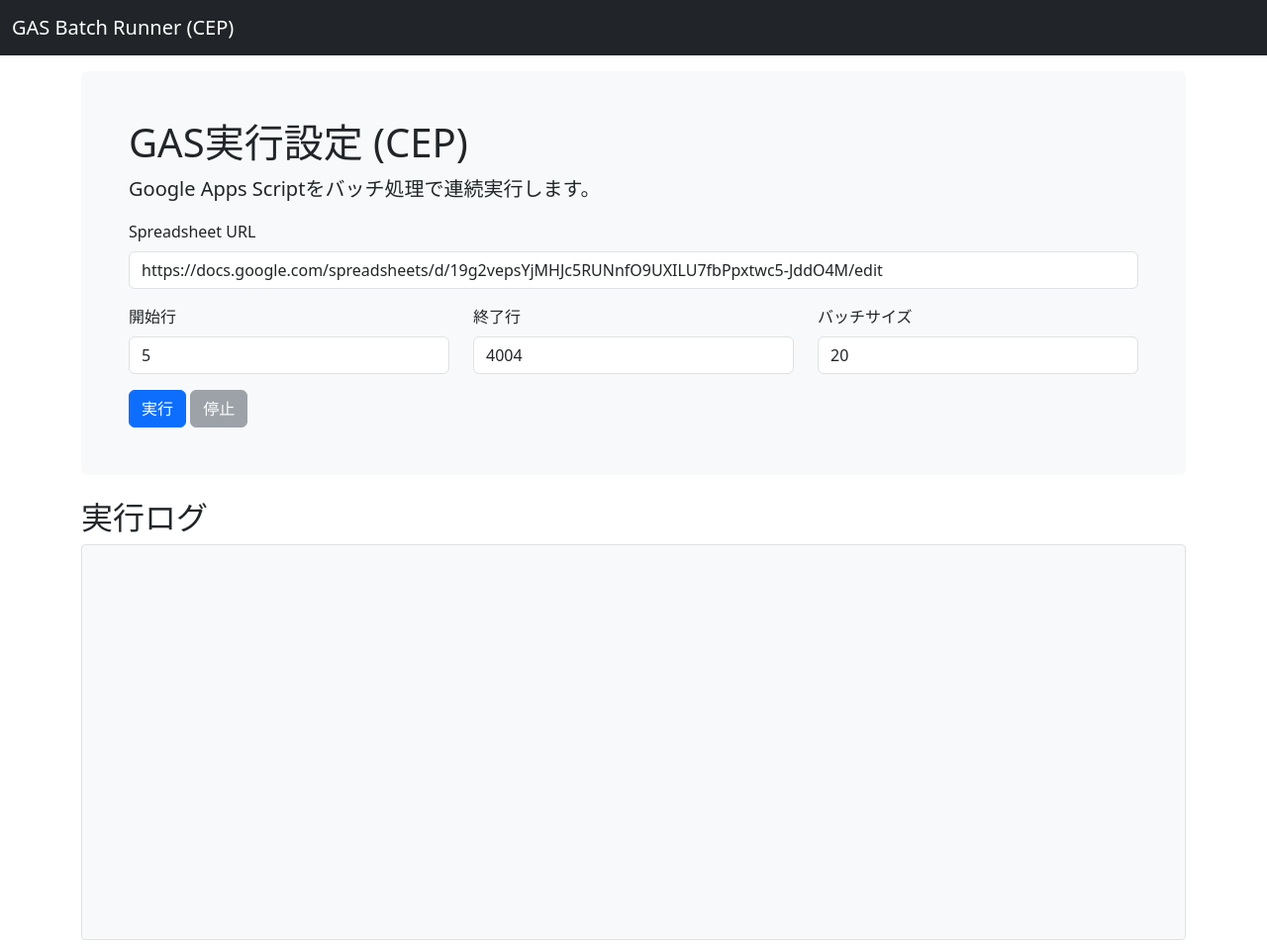
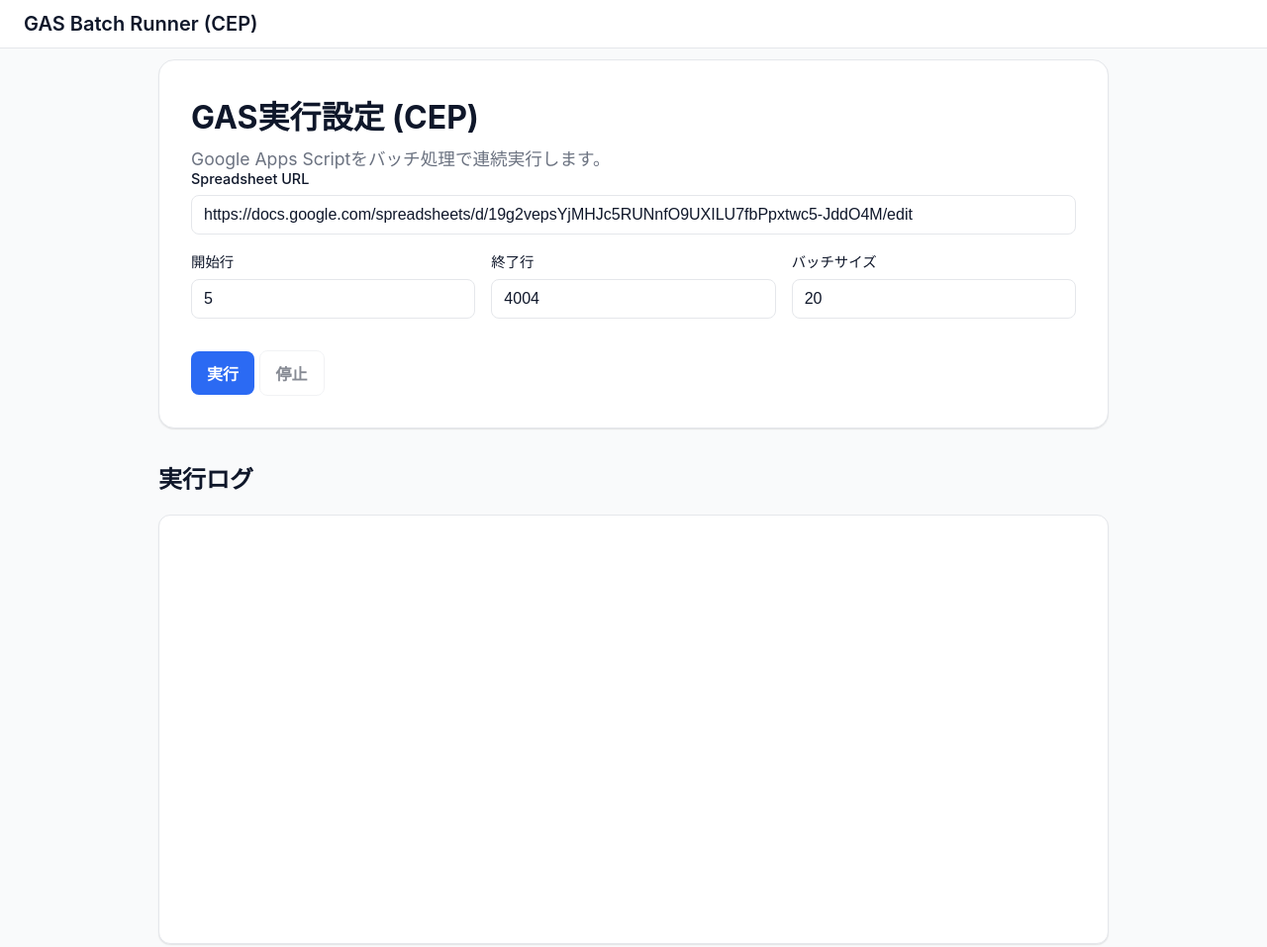
Before and after one commit to masaakikubota/AnyAIDashboard-Master, a plain HTML site: page AnyAIDashboard_CEP_GAS.html in a window 1280 px wide. Shown: the whole page at 99% size. Drawn offline with nearby package versions, Linux system fonts and the light colour scheme.

Commit message:
Add files via upload

```diff
--- a/AnyAIDashboard_CEP_GAS.html
+++ b/AnyAIDashboard_CEP_GAS.html
@@ -4,60 +4,45 @@
     <meta charset="UTF-8">
     <meta name="viewport" content="width=device-width, initial-scale=1.0">
     <title>GAS Batch Runner - CEP</title>
-    <link href="https://cdn.jsdelivr.net/npm/bootstrap@5.3.3/dist/css/bootstrap.min.css" rel="stylesheet">
-    <style>
-        body {
-            padding-top: 4.5rem;
-        }
-        #log-container {
-            height: 400px;
-            background-color: #f8f9fa;
-            border: 1px solid #dee2e6;
-            border-radius: 0.25rem;
-            padding: 1rem;
-            overflow-y: scroll;
-            font-family: monospace;
-            white-space: pre-wrap;
-            word-wrap: break-word;
-        }
-    </style>
+    <link rel="stylesheet" href="tokens.css">
+    <link rel="stylesheet" href="custom.css">
 </head>
 <body>
-    <nav class="navbar navbar-expand-md navbar-dark fixed-top bg-dark">
-        <div class="container-fluid">
-            <a class="navbar-brand" href="#">GAS Batch Runner (CEP)</a>
-        </div>
+    <nav class="navbar">
+        <a class="navbar-brand" href="index.html">GAS Batch Runner (CEP)</a>
     </nav>
 
     <main class="container">
-        <div class="bg-light p-5 rounded">
+        <div class="header-section">
             <h1>GAS実行設定 (CEP)</h1>
-            <p class="lead">Google Apps Scriptをバッチ処理で連続実行します。</p>
+            <p>Google Apps Scriptをバッチ処理で連続実行します。</p>
             <form id="runner-form">
-                <div class="mb-3">
+                <div class="form-group">
                     <label for="sheet-url" class="form-label">Spreadsheet URL</label>
                     <input type="url" class="form-control" id="sheet-url" value="https://docs.google.com/spreadsheets/d/19g2vepsYjMHJc5RUNnfO9UXILU7fbPpxtwc5-JddO4M/edit" required>
                 </div>
-                <div class="row">
-                    <div class="col-md-4 mb-3">
+                <div class="form-grid">
+                    <div class="form-group">
                         <label for="start-row" class="form-label">開始行</label>
                         <input type="number" class="form-control" id="start-row" value="5" required>
                     </div>
-                    <div class="col-md-4 mb-3">
+                    <div class="form-group">
                         <label for="end-row" class="form-label">終了行</label>
                         <input type="number" class="form-control" id="end-row" value="4004" required>
                     </div>
-                    <div class="col-md-4 mb-3">
+                    <div class="form-group">
                         <label for="batch-size" class="form-label">バッチサイズ</label>
                         <input type="number" class="form-control" id="batch-size" value="20" required>
                     </div>
                 </div>
-                <button type="submit" class="btn btn-primary">実行</button>
-                <button type="button" class="btn btn-secondary" id="stop-button" disabled>停止</button>
+                <div class="button-group">
+                    <button type="submit" class="btn btn-primary">実行</button>
+                    <button type="button" class="btn btn-secondary" id="stop-button" disabled>停止</button>
+                </div>
             </form>
         </div>
 
-        <div class="mt-4">
+        <div class="log-section">
             <h2>実行ログ</h2>
             <div id="log-container"></div>
         </div>
@@ -81,7 +66,7 @@
         }
 
         function extractSheetId(url) {
-            const match = url.match(/\/d\/([a-zA-Z0-9-_]+)/);
+            const match = url.match(///d\/([a-zA-Z0-9-_]+)/);
             return match ? match[1] : null;
         }
 
--- /dev/null
+++ b/custom.css
@@ -0,0 +1,184 @@
+/* General Body and Layout */
+body {
+    font-family: -apple-system, BlinkMacSystemFont, "Segoe UI", Roboto, Helvetica, Arial, sans-serif, "Apple Color Emoji", "Segoe UI Emoji", "Segoe UI Symbol";
+    margin: 0;
+    padding: 60px 24px 24px 24px;
+}
+
+.container {
+    max-width: 960px;
+    margin: 0 auto;
+    padding: 0 15px;
+}
+
+/* Navbar */
+.navbar {
+    background-color: var(--bg);
+    border-bottom: 1px solid var(--border);
+    padding: 12px 24px;
+    position: fixed;
+    top: 0;
+    left: 0;
+    right: 0;
+    z-index: 100;
+}
+
+.navbar-brand {
+    font-size: 1.25rem;
+    font-weight: 600;
+    color: var(--text);
+    text-decoration: none;
+}
+
+/* Header Section */
+.header-section {
+    background-color: var(--bg);
+    padding: 32px;
+    border-radius: var(--radius-lg);
+    border: 1px solid var(--border);
+    box-shadow: var(--shadow-card);
+}
+
+.header-section h1 {
+    font-size: 2rem;
+    font-weight: 700;
+    margin: 0 0 8px 0;
+}
+
+.header-section p {
+    font-size: 1.1rem;
+    color: var(--muted);
+    margin: 0;
+}
+
+/* Form Elements */
+.form-grid {
+    display: grid;
+    grid-template-columns: repeat(3, 1fr);
+    gap: 16px;
+}
+
+.form-group {
+    margin-bottom: 16px;
+}
+
+.form-label {
+    display: block;
+    font-weight: 500;
+    margin-bottom: 8px;
+    font-size: 0.9rem;
+}
+
+.form-control {
+    width: 100%;
+    padding: 10px 12px;
+    border: 1px solid var(--border);
+    border-radius: var(--radius-sm);
+    background-color: var(--bg);
+    color: var(--text);
+    font-size: 1rem;
+    box-sizing: border-box; /* Important for width */
+}
+
+.form-control:focus {
+    outline: none;
+    border-color: var(--primary);
+    box-shadow: 0 0 0 2px rgba(43, 106, 243, 0.2);
+}
+
+/* Buttons */
+.button-group {
+    margin-top: 16px;
+}
+
+.btn {
+    padding: 10px 16px;
+    border: none;
+    border-radius: var(--radius-sm);
+    font-weight: 600;
+    font-size: 1rem;
+    cursor: pointer;
+    transition: background-color 0.2s ease;
+}
+
+.btn-primary {
+    background-color: var(--primary);
+    color: white;
+}
+
+.btn-primary:hover {
+    background-color: var(--primary-600);
+}
+
+.btn-secondary {
+    background-color: var(--bg);
+    color: var(--text);
+    border: 1px solid var(--border);
+}
+
+.btn-secondary:hover {
+    background-color: var(--bg-subtle);
+}
+
+.btn:disabled {
+    opacity: 0.5;
+    cursor: not-allowed;
+}
+
+/* Log Container */
+.log-section {
+    margin-top: 32px;
+}
+
+#log-container {
+    height: 400px;
+    background-color: var(--bg);
+    border: 1px solid var(--border);
+    border-radius: var(--radius-md);
+    padding: 1rem;
+    overflow-y: scroll;
+    font-family: monospace;
+    white-space: pre-wrap;
+    word-wrap: break-word;
+    box-shadow: var(--shadow-card);
+}
+
+/* Card Layout for Index Page */
+.card-grid {
+    display: grid;
+    grid-template-columns: repeat(auto-fit, minmax(280px, 1fr));
+    gap: 24px;
+    margin-top: 32px;
+}
+
+.card-link {
+    text-decoration: none;
+    color: inherit;
+}
+
+.card {
+    background-color: var(--bg);
+    border: 1px solid var(--border);
+    border-radius: var(--radius-lg);
+    padding: 24px;
+    height: 100%;
+    box-shadow: var(--shadow-card);
+    transition: transform 0.2s ease, box-shadow 0.2s ease;
+    box-sizing: border-box;
+}
+
+.card:hover {
+    transform: translateY(-4px);
+    box-shadow: var(--shadow-popover);
+}
+
+.card-title {
+    font-size: 1.25rem;
+    font-weight: 600;
+    margin: 0 0 8px 0;
+}
+
+.card-text {
+    color: var(--muted);
+    margin: 0;
+}
--- /dev/null
+++ b/tokens.css
@@ -0,0 +1,26 @@
+:root {
+  --bg: #FFFFFF;
+  --bg-subtle: #F9FAFB;
+  --border: #E5E7EB;
+  --text: #0F172A;
+  --muted: #6B7280;
+
+  --primary: #2B6AF3;
+  --primary-600: #1F5AE6;
+  --cyan: #16B6FF;
+  --orange: #FF7A3D;
+  --amber: #FFC24A;
+
+  --success: #16A34A;
+  --warning: #F59E0B;
+  --error: #DC2626;
+
+  --radius-sm: 8px;
+  --radius-md: 12px;
+  --radius-lg: 16px;
+
+  --shadow-card: 0 1px 2px rgba(0,0,0,.06), 0 1px 1px rgba(0,0,0,.04);
+  --shadow-popover: 0 8px 24px rgba(0,0,0,.12);
+}
+
+html, body { background: var(--bg-subtle); color: var(--text); }
```
Also changed, not shown: AnyAIDashboard_ATT_GAS.html (+17 -32 lines), AnyAIDashboard_JOB_GAS.html (+17 -32 lines), index.html (+9 -36 lines).
